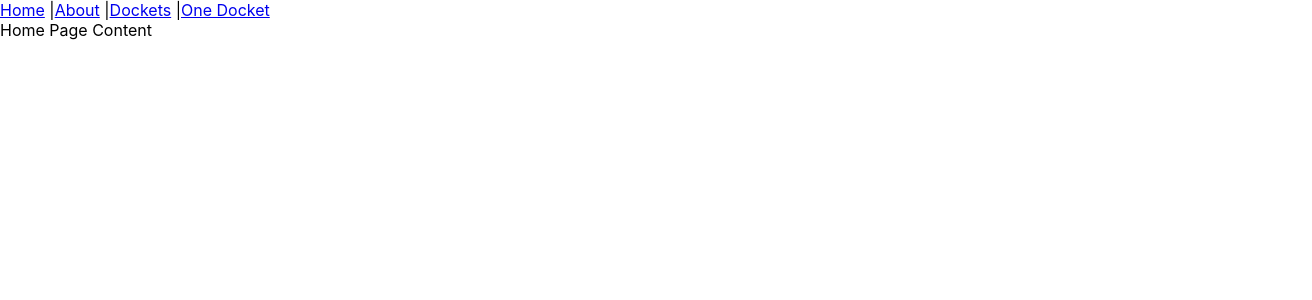
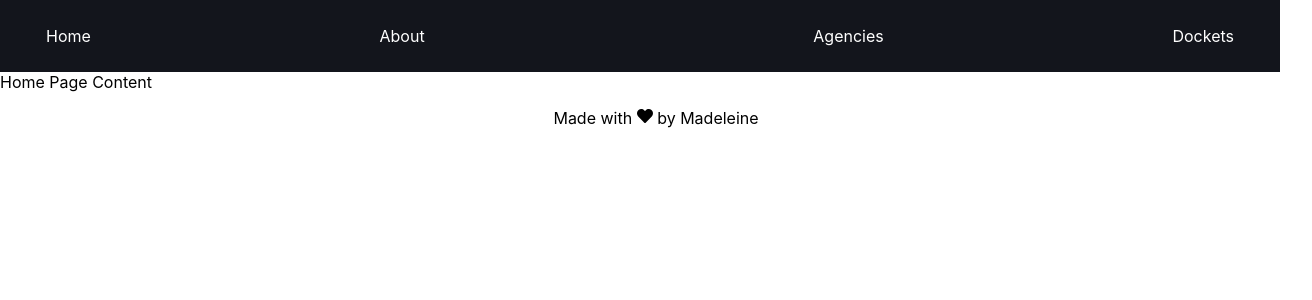
Before and after one commit to iamalivetoday/fed_reg_viz, a React (Create React App) app in the folder regulations-frontend/: page / in a window 1280 px wide. Shown: the top 300 px of the page, 1312 px wide, since content can reach past the window. Built offline with nearby package versions, Linux system fonts and the light colour scheme.

Commit message:
footer and nav

```diff
--- a/regulations-frontend/package.json
+++ b/regulations-frontend/package.json
@@ -9,6 +9,7 @@
     "axios": "^1.6.8",
     "react": "^18.2.0",
     "react-dom": "^18.2.0",
+    "react-icons": "^5.0.1",
     "react-router-dom": "^6.22.3",
     "react-scripts": "5.0.1",
     "styled-components": "^6.1.8",
--- a/regulations-frontend/src/App.js
+++ b/regulations-frontend/src/App.js
@@ -6,6 +6,7 @@ import HomePage from './pages/HomePage';
 import AboutPage from './pages/AboutPage';
 import DocketsPage from './pages/DocketsPage';
 import OneDocketPage from './pages/OneDocketPage';
+import Footer from './components/Footer';
 
 const App = () => {
   return (
@@ -17,6 +18,7 @@ const App = () => {
         <Route path="/dockets" element={<DocketsPage />} />
         <Route path="/onedocket" element={<OneDocketPage/>} />
       </Routes>
+      <Footer />
     </Router>
   );
 };
--- /dev/null
+++ b/regulations-frontend/src/components/Footer.js
@@ -0,0 +1,34 @@
+import React from 'react';
+import styled from 'styled-components';
+import { FaHeart } from 'react-icons/fa';
+
+const FooterContainer = styled.footer`
+  width: 100%;
+  padding: 1rem;
+  color: black;
+  text-align: center;
+  position: flex;
+  bottom: 0;
+`;
+
+const MadeleineLink = styled.a`
+  color: black;
+  text-decoration: none;
+
+  &:hover {
+    color: black;
+    font-style: italic;
+    text-decoration: none;
+  }
+`;
+
+const Footer = () => {
+  return (
+    <FooterContainer>
+      Made with <FaHeart style={{ color: 'black' }} />  by
+      <MadeleineLink href="https://whenwereachwe.net" target="_blank" rel="noopener noreferrer"> Madeleine</MadeleineLink>
+    </FooterContainer>
+  );
+};
+
+export default Footer;
--- a/regulations-frontend/src/components/NavBar.js
+++ b/regulations-frontend/src/components/NavBar.js
@@ -1,15 +1,43 @@
 import React from 'react';
 import { Link } from 'react-router-dom';
+import styled from 'styled-components';
 
-const NavBar = () => {
+const NavBarContainer = styled.nav`
+  display: flex;
+  justify-content: space-between; /* Ensures space between the groups */
+  padding: 1rem;
+  background: #13151C; /* Dark background color */
+  color: white;
+`;
+
+const NavLink = styled(Link)`
+  padding: 10px 30px;
+  margin: 0; /* Spacing between links */
+  text-decoration: none;
+  color: white;
+  border-radius: 20px;
+  transition: background-color 0.3s;
+
+  &:nth-child(2) {
+    margin-right: 100px; /* Adds extra space after the second link */
+  }
+
+  &:hover {
+    background-color: #6259ca; /* Color for hover state */
+  }
+`;
+
+const Navbar = () => {
   return (
-    <nav>
-      <Link to="/">Home</Link> |
-      <Link to="/about">About</Link> |
-      <Link to="/dockets">Dockets</Link> |
-      <Link to="/onedocket">One Docket</Link>
-    </nav>
+    <NavBarContainer>
+      <NavLink to="/">Home</NavLink>
+      <NavLink to="/about">About</NavLink>
+      <NavLink to="/dockets">Agencies</NavLink>
+      <NavLink to="/dockets">Dockets</NavLink>
+    </NavBarContainer>
   );
 };
 
-export default NavBar;
+//      <NavLink to="/onedocket">One Docket</NavLink>
+
+export default Navbar;
```
Also changed, not shown: regulations-frontend/src/pages/AgenciesPage.js (added, +7 -0 lines), 1 other file (tests, documents, lock files or other folders).
